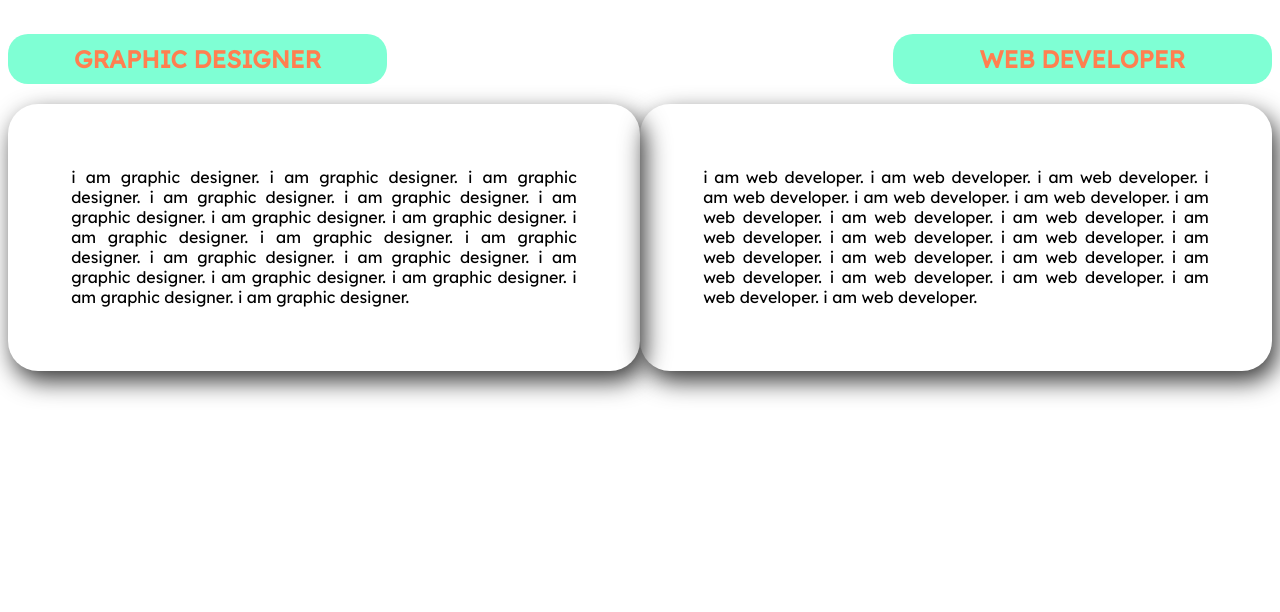
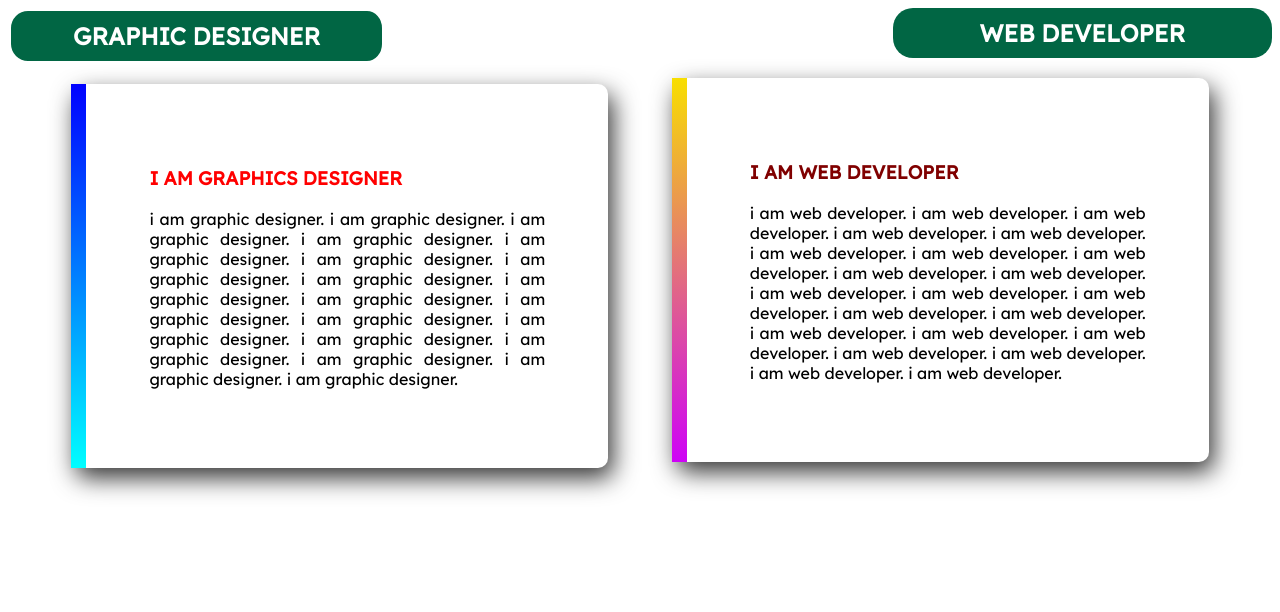
Before and after one commit to RakibulHasanoo7/web-developer-desinger, a plain HTML site: page index.html in a window 1280 px wide. Shown: the part 188-800 px from the top of the page. Drawn offline with Linux system fonts and the light colour scheme.

Commit message:
div in div

```diff
--- a/index.html
+++ b/index.html
@@ -13,29 +13,43 @@
 </head>
 
 <body>
-    <H1 class="welcomed">WELCOME TO </H1>
-    <h1 class="welcomed"> <span class="developer-name">RAKIB</span>'s WORLD</h1>
+    <H1 class="welcomed">WELCOME TO<span class="developer-name">RAKIB</span>'s WORLD</h1>
     <section class="flexible">
-        <div class="half-width">
+        <div id="graphic" class="half-width">
             <h1 class="skill-graphics">GRAPHIC DESIGNER</h1>
-            <p class="paragraph-graphics">
-                i am graphic designer. i am graphic designer. i am graphic designer. i am graphic designer. i am graphic
-                designer. i am graphic designer. i am graphic designer. i am graphic designer. i am graphic designer. i
-                am graphic designer. i am graphic designer. i am graphic designer. i am graphic designer. i am graphic
-                designer. i am graphic designer. i am graphic designer. i am graphic designer. i am graphic designer.
-            </p>
+            <div class="graphic-data">
+                <h3 class="me-graphic">I AM GRAPHICS DESIGNER</h3>
+                <p class="paragraph-graphics">i am graphic designer. i am graphic designer. i am graphic designer. i am
+                    graphic designer. i am
+                    graphic
+                    designer. i am graphic designer. i am graphic designer. i am graphic designer. i am graphic
+                    designer. i
+                    am graphic designer. i am graphic designer. i am graphic designer. i am graphic designer. i am
+                    graphic
+                    designer. i am graphic designer. i am graphic designer. i am graphic designer. i am graphic
+                    designer.
+                </p>
+            </div>
         </div>
         <div class="half-width">
             <H1 class="skill-developer"> WEB DEVELOPER</H1>
-            <p class="paragraph-web">
-                i am web developer. i am web developer. i am web developer. i am web developer. i am web developer. i am
-                web developer. i am web developer. i am web developer. i am web developer. i am web developer. i am web
-                developer. i am web developer. i am web developer. i am web developer. i am web developer. i am web
-                developer. i am web developer. i am web developer. i am web developer. i am web developer.
+            <div class="web-data">
+                <H3 class="me-web">I AM WEB DEVELOPER</H3>
+                <p class="paragraph-web"> i am web developer. i am web developer. i am web developer. i am web
+                    developer. i
+                    am web developer. i am
+                    web developer. i am web developer. i am web developer. i am web developer. i am web developer. i am
+                    web
+                    developer. i am web developer. i am web developer. i am web developer. i am web developer. i am web
+                    developer. i am web developer. i am web developer. i am web developer. i am web developer. i am web
+                    developer. i am web developer.
 
-            </p>
+                </p>
+            </div>
         </div>
     </section>
+
+
 
 </body>
 
--- a/style.css
+++ b/style.css
@@ -8,6 +8,7 @@ body{
 }
 .flexible{
     display: flex;
+    padding-top: 60px;
 }
 .half-width{
     width: 50%;
@@ -17,35 +18,50 @@ body{
 }
 .skill-graphics{
     text-align: center;
-    color: coral;
-    background-color: aquamarine;
+    color: rgb(255, 255, 255);
+    background-color: rgb(1, 102, 68);
     margin-right:40% ;
-    padding-top: 10px;
+     padding-top: 10px;
     padding-bottom: 10px;
     border-radius: 20px;
+    border-style: solid;
+    border-right-width: 5px;
 
 }
 .skill-developer{
-    color: indianred;
+    color: rgb(255, 255, 255);
     text-align: center;
-    color: coral;
-    background-color: aquamarine;
+    background-color: rgb(1, 102, 68);
     margin-left:40% ;
     padding-top: 10px;
     padding-bottom: 10px;
     border-radius: 20px;
 }
-.paragraph-graphics{
+.graphic-data{
     text-align: justify;
-    padding: 10% 40%;
+    padding: 10% 10%;
     box-shadow: 5px 10px 25px rgb(54, 54, 54);
-    padding:10% 10% ;
-    border-radius: 30px;
+    margin-left: 10%;
+    margin-right: 5%;
+    border-left: 15px solid;
+    border-image: linear-gradient(blue, cyan );
+    border-image-slice: 1;
+    border-radius: 10px;
 }
-.paragraph-web{
+.me-graphic{
+    color: RED;
+}
+.web-data{
     text-align: justify;
-    padding: 10% 40%;
+    padding: 10% 10%;
     box-shadow: 5px 10px 25px rgb(54, 54, 54);
-    padding:10% 10% ;
-    border-radius: 30px;
+    margin-right: 10%;
+    margin-left: 5%;
+    border-left: 15px solid;
+    border-image: linear-gradient(rgb(248, 223, 0), rgb(206, 2, 247) );
+    border-image-slice: 1;
+    border-radius: 10px;
 }
+.me-web{
+    color:maroon;
+}
```
